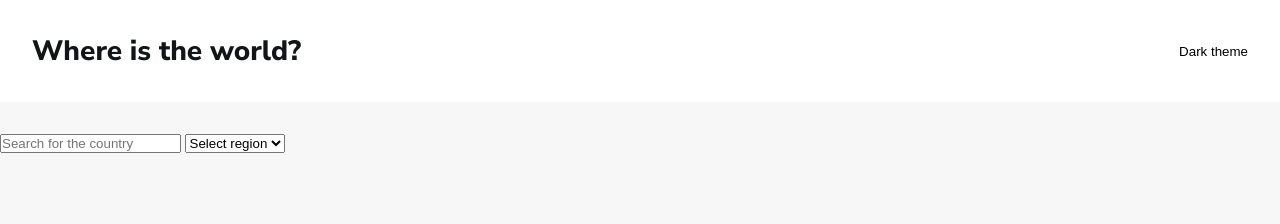
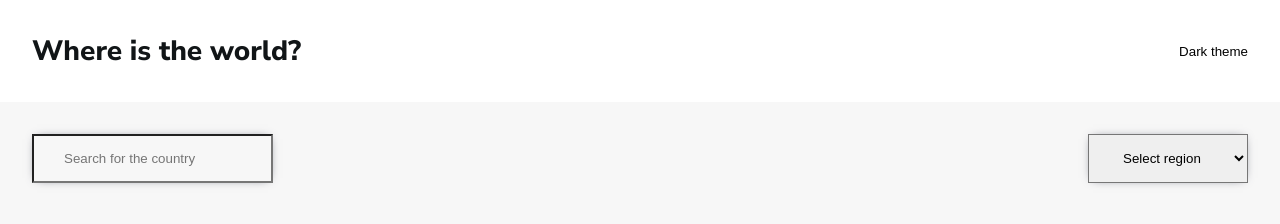
Before and after one commit to Er1v3s/countries-info-app, a website built with Vite: page index.html in a window 1280 px wide. Built offline with nearby package versions, Linux system fonts and the light colour scheme; no server answers.

Commit message:
feat: Add style for (search and select) input markups

```diff
--- a/src/style.css
+++ b/src/style.css
@@ -29,6 +29,12 @@ header {
   margin-bottom: 32px;
 }
 
+nav {
+  max-width: 1280px;
+  margin: 0 auto;
+  padding: 0 32px;
+}
+
 .header-content {
   display: flex;
   justify-content: space-between;
@@ -40,6 +46,23 @@ header {
 header button {
   background: none;
   border: none;
+}
+
+.filters {
+  display: flex;
+  justify-content: space-between;
+  margin-bottom: 30px;
+}
+
+#region {
+  padding: 15px 30px;
+  box-shadow: 0px 0px 10px -5px rgba(66, 68, 90);
+}
+
+#query {
+  background-color: var(--color-background);
+  box-shadow: 0px 0px 10px -5px rgba(66, 68, 90);
+  padding: 15px 30px;
 }
 
 ul {
```
